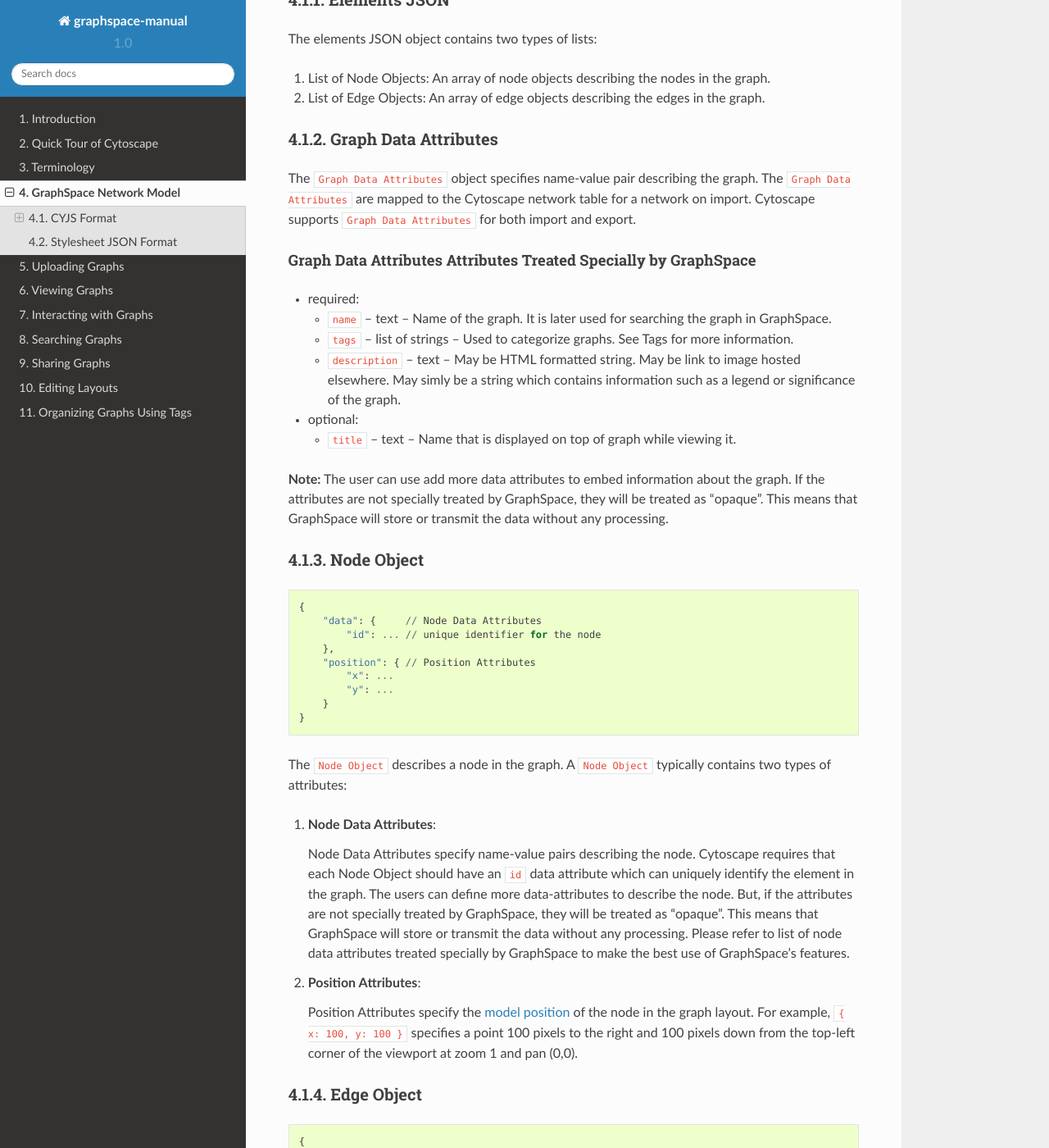
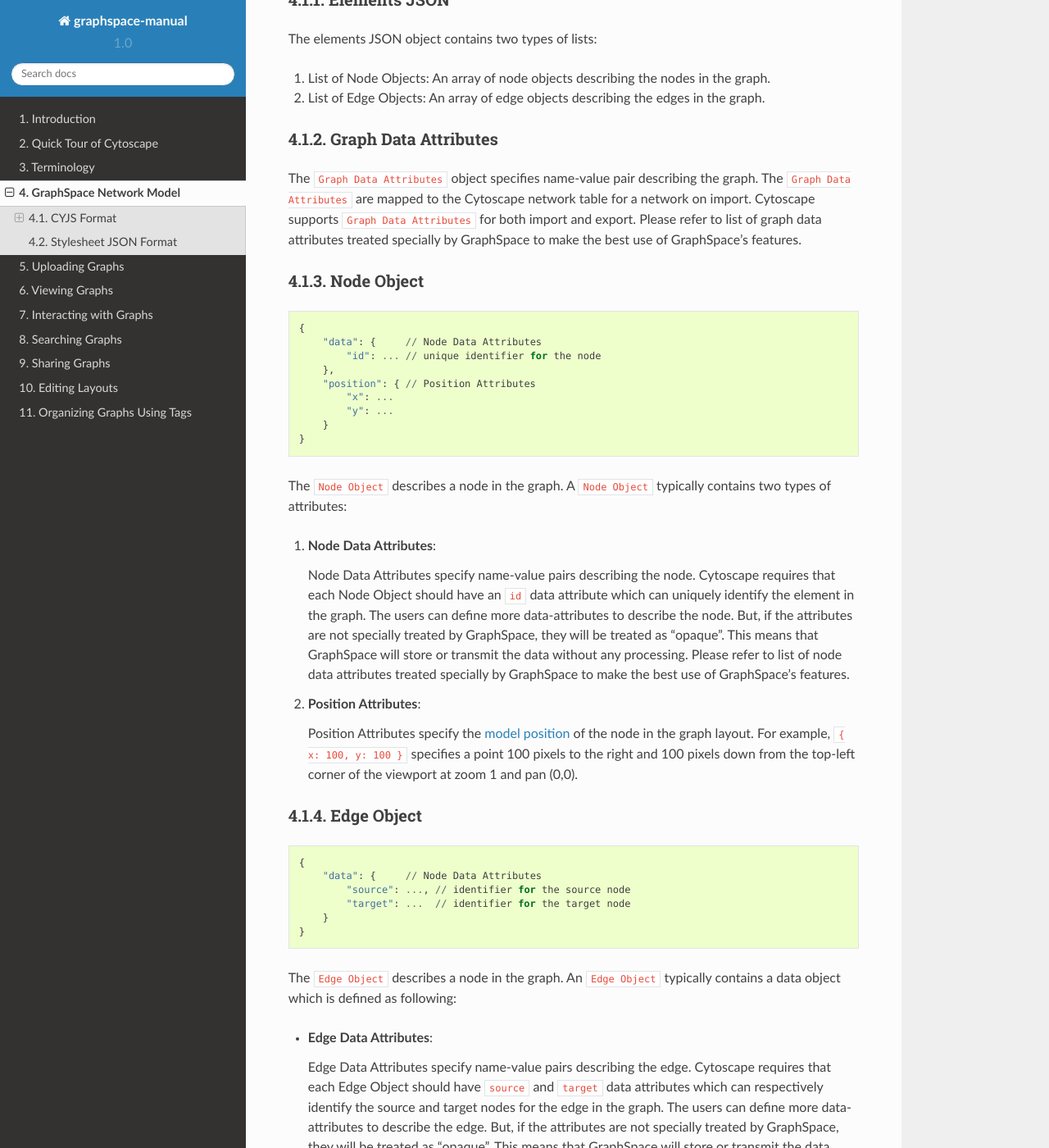
Before and after one commit to adbharadwaj/graphspace-manual, a Sphinx documentation site: the page built from docs/GraphSpace_Network_Model.md, in a window 1280 px wide and 1400 px high, scrolled down 1107 px. Shown: the whole window at 82% size. Built offline with Sphinx 7.4.7 and the Read the Docs theme 2.0.0, drawn with Linux system fonts in a browser that asks for light colours; some of the changed text lies outside the part shown.

Commit message:
Update GraphSpace_Network_Model.md

```diff
--- a/docs/GraphSpace_Network_Model.md
+++ b/docs/GraphSpace_Network_Model.md
@@ -51,21 +51,7 @@
 
 ### Graph Data Attributes
 
-The `Graph Data Attributes` object specifies name-value pair describing the graph. The `Graph Data Attributes` are mapped to the Cytoscape network table for a network on import. Cytoscape supports `Graph Data Attributes` for both import and export.
-
-#### Graph Data Attributes Attributes Treated Specially by GraphSpace
-
-- required:
-
-    - `name` – text – Name of the graph. It is later used for searching the graph in GraphSpace.
-    - `tags` – list of strings – Used to categorize graphs. See Tags for more information.
-    - `description` – text – May be HTML formatted string. May be link to image hosted elsewhere. May simly be a string which contains information such as a legend or significance of the graph.
-
-- optional:
-
-    - `title` – text – Name that is displayed on top of graph while viewing it.
-
-**Note:** The user can use add more data attributes to embed information about the graph. If the attributes are not specially treated by GraphSpace, they will be treated as "opaque". This means that GraphSpace will store or transmit the data without any processing.
+The `Graph Data Attributes` object specifies name-value pair describing the graph. The `Graph Data Attributes` are mapped to the Cytoscape network table for a network on import. Cytoscape supports `Graph Data Attributes` for both import and export. Please refer to list of graph data attributes treated specially by GraphSpace to make the best use of GraphSpace's features.
 
 ### Node Object
 
@@ -108,7 +94,23 @@
 
     Edge Data Attributes specify name-value pairs describing the edge. Cytoscape requires that each Edge Object should have  `source` and `target` data attributes which can respectively identify the source and target nodes for the edge in the graph. The users can define more data-attributes to describe the edge. But, if the attributes are not specially treated by GraphSpace, they will be treated as "opaque". This means that GraphSpace will store or transmit the data attributes without any processing. Please refer to list of edge data attributes treated specially by GraphSpace to make the best use of GraphSpace's features.
 
-#### Node Data Attributes Attributes Treated Specially by GraphSpace
+
+### Graph Data Attributes Attributes Treated Specially by GraphSpace
+
+- required:
+
+    - `name` – text – Name of the graph. It is later used for searching the graph in GraphSpace.
+    - `tags` – list of strings – Used to categorize graphs. See Tags for more information.
+    - `description` – text – May be HTML formatted string. May be link to image hosted elsewhere. May simly be a string which contains information such as a legend or significance of the graph.
+
+- optional:
+
+    - `title` – text – Name that is displayed on top of graph while viewing it.
+
+**Note:** The user can use add more data attributes to embed information about the graph. If the attributes are not specially treated by GraphSpace, they will be treated as "opaque". This means that GraphSpace will store or transmit the data without any processing.
+
+
+### Node Data Attributes Attributes Treated Specially by GraphSpace
 
 - required:
 
@@ -123,7 +125,7 @@
 **Note:** The user can use add more data attributes to embed information about the node. But, if the attributes are not specially treated by GraphSpace, they will be treated as "opaque". This means that GraphSpace will store or transmit the data without any processing.
 
 
-#### Edge Data Attributes Attributes Treated Specially by GraphSpace
+### Edge Data Attributes Attributes Treated Specially by GraphSpace
 
 - required:
 
```
